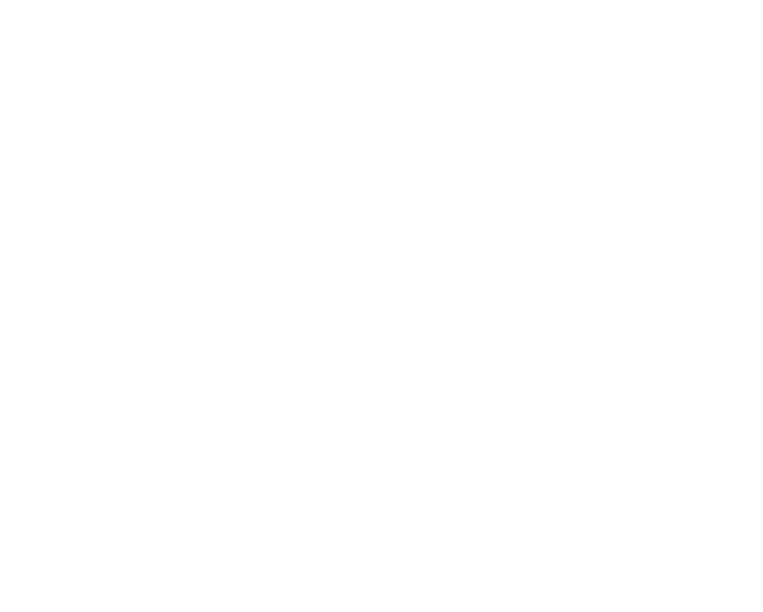
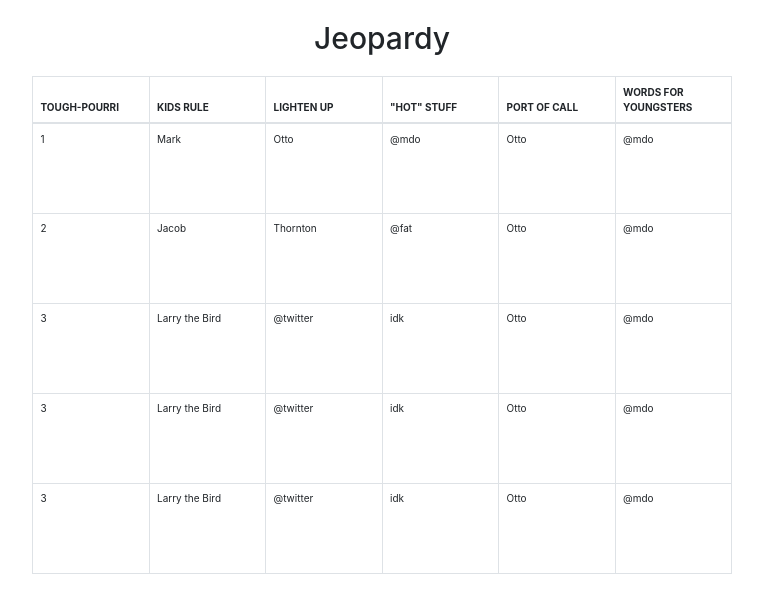
Before and after one commit to lawrencedovin/jeopardy, a plain HTML site: page index.html in a window 1280 px wide. Shown: the whole page, without its empty margins (258-1021 px from the left). Drawn offline with nearby package versions, Linux system fonts and the light colour scheme; a web font is replaced by a local one.

Commit message:
Added base template

```diff
--- a/index.html
+++ b/index.html
@@ -1,21 +1,100 @@
-<!doctype html>
+<!DOCTYPE html>
 <html lang="en">
   <head>
-  <meta charset="UTF-8">
-  <meta name="viewport"
-        content="width=device-width, user-scalable=no, initial-scale=1.0, maximum-scale=1.0, minimum-scale=1.0">
-  <meta http-equiv="X-UA-Compatible" content="ie=edge">
+    <meta charset="UTF-8" />
+    <meta
+      name="viewport"
+      content="width=device-width, user-scalable=no, initial-scale=1.0, maximum-scale=1.0, minimum-scale=1.0"
+    />
+    <meta http-equiv="X-UA-Compatible" content="ie=edge" />
     <title>Jeopardy</title>
-  <link href="https://fonts.googleapis.com/css?family=Copse&display=swap"
-        rel="stylesheet">
-  <link rel="stylesheet" href="jeopardy.css">
+    <link
+      rel="stylesheet"
+      href="https://stackpath.bootstrapcdn.com/bootstrap/4.5.2/css/bootstrap.min.css"
+      integrity="sha384-JcKb8q3iqJ61gNV9KGb8thSsNjpSL0n8PARn9HuZOnIxN0hoP+VmmDGMN5t9UJ0Z"
+      crossorigin="anonymous"
+    />
+
+    <link
+      href="https://fonts.googleapis.com/css?family=Copse&display=swap"
+      rel="stylesheet"
+    />
+    <link rel="stylesheet" href="jeopardy.css" />
   </head>
   <body>
-
-<script src="https://unpkg.com/jquery"></script>
+    <h1 class="text-center" id="game-title">Jeopardy</h1>
+        <table class="table table-bordered">
+          <thead>
+            <tr>
+              <th>TOUGH-POURRI</th>
+              <th>KIDS RULE</th>
+              <th>LIGHTEN UP</th>
+              <th>"HOT" STUFF</th>
+              <th>PORT OF CALL</th>
+              <th>WORDS FOR YOUNGSTERS</th>
+            </tr>
+          </thead>
+          <tbody>
+            <tr>
+              <td>1</td>
+              <td>Mark</td>
+              <td>Otto</td>
+              <td>@mdo</td>
+              <td>Otto</td>
+              <td>@mdo</td>
+            </tr>
+            <tr>
+              <td>2</td>
+              <td>Jacob</td>
+              <td>Thornton</td>
+              <td>@fat</td>
+              <td>Otto</td>
+              <td>@mdo</td>
+            </tr>
+            <tr>
+              <td>3</td>
+              <td>Larry the Bird</td>
+              <td>@twitter</td>
+              <td>idk</td>
+              <td>Otto</td>
+              <td>@mdo</td>
+            </tr>
+            <tr>
+              <td>3</td>
+              <td>Larry the Bird</td>
+              <td>@twitter</td>
+              <td>idk</td>
+              <td>Otto</td>
+              <td>@mdo</td>
+            </tr>
+            <tr>
+              <td>3</td>
+              <td>Larry the Bird</td>
+              <td>@twitter</td>
+              <td>idk</td>
+              <td>Otto</td>
+              <td>@mdo</td>
+            </tr>
+          </tbody>
+        </table>
+      </div>
+    <script
+      src="https://code.jquery.com/jquery-3.5.1.slim.min.js"
+      integrity="sha384-DfXdz2htPH0lsSSs5nCTpuj/zy4C+OGpamoFVy38MVBnE+IbbVYUew+OrCXaRkfj"
+      crossorigin="anonymous"
+    ></script>
+    <script
+      src="https://cdn.jsdelivr.net/npm/popper.js@1.16.1/dist/umd/popper.min.js"
+      integrity="sha384-9/reFTGAW83EW2RDu2S0VKaIzap3H66lZH81PoYlFhbGU+6BZp6G7niu735Sk7lN"
+      crossorigin="anonymous"
+    ></script>
+    <script
+      src="https://stackpath.bootstrapcdn.com/bootstrap/4.5.2/js/bootstrap.min.js"
+      integrity="sha384-B4gt1jrGC7Jh4AgTPSdUtOBvfO8shuf57BaghqFfPlYxofvL8/KUEfYiJOMMV+rV"
+      crossorigin="anonymous"
+    ></script>
     <script src="https://unpkg.com/axios/dist/axios.js"></script>
     <script src="https://unpkg.com/lodash"></script>
     <script src="jeopardy.js"></script>
-
   </body>
 </html>
--- a/jeopardy.css
+++ b/jeopardy.css
@@ -5,3 +5,45 @@
   #8d2ab5
   #74119c
 */
+
+html {
+  height: 100%;
+  font-size: 62.5%; /* 1rem = 10px, 10px/16px = 62.5% */
+}
+
+table {
+  table-layout: fixed;
+  margin: 0 auto;
+  max-width: 70rem;
+}
+
+#game-title {
+  font-size: 3rem;
+  margin: 2rem 0;
+}
+
+td {
+  height: 9rem;
+}
+
+/* td, th {
+  height: 3.5rem;
+    width: 3.5rem;
+  padding: 0;
+  width: 2rem;
+}
+
+td {
+  height: 9rem;
+} */
+
+/* .choco {
+  flex: 0 0 50px;
+  height: 50px;
+} */
+
+.cell {
+  height: 3.5rem;
+  width: 3.5rem;
+  padding: 0;
+}
```
Lines whose indentation alone changed are shown as unchanged.
